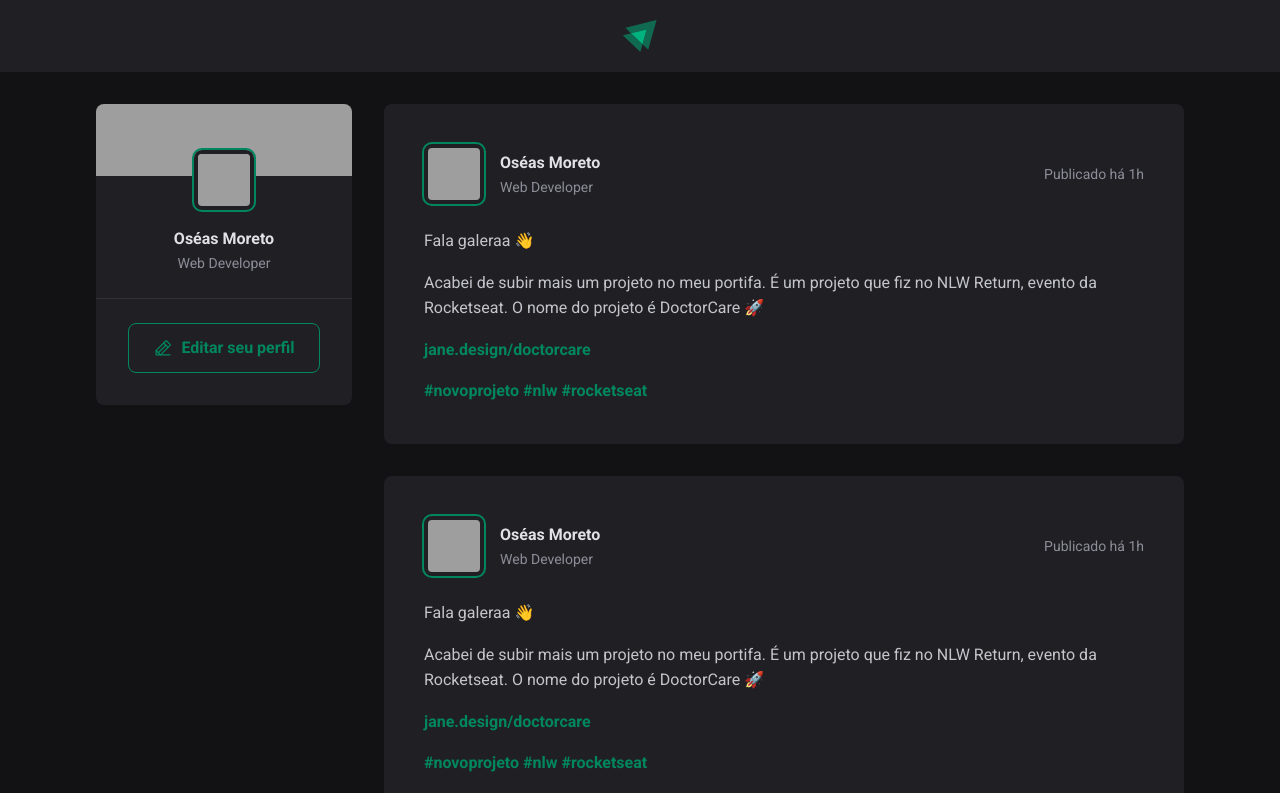
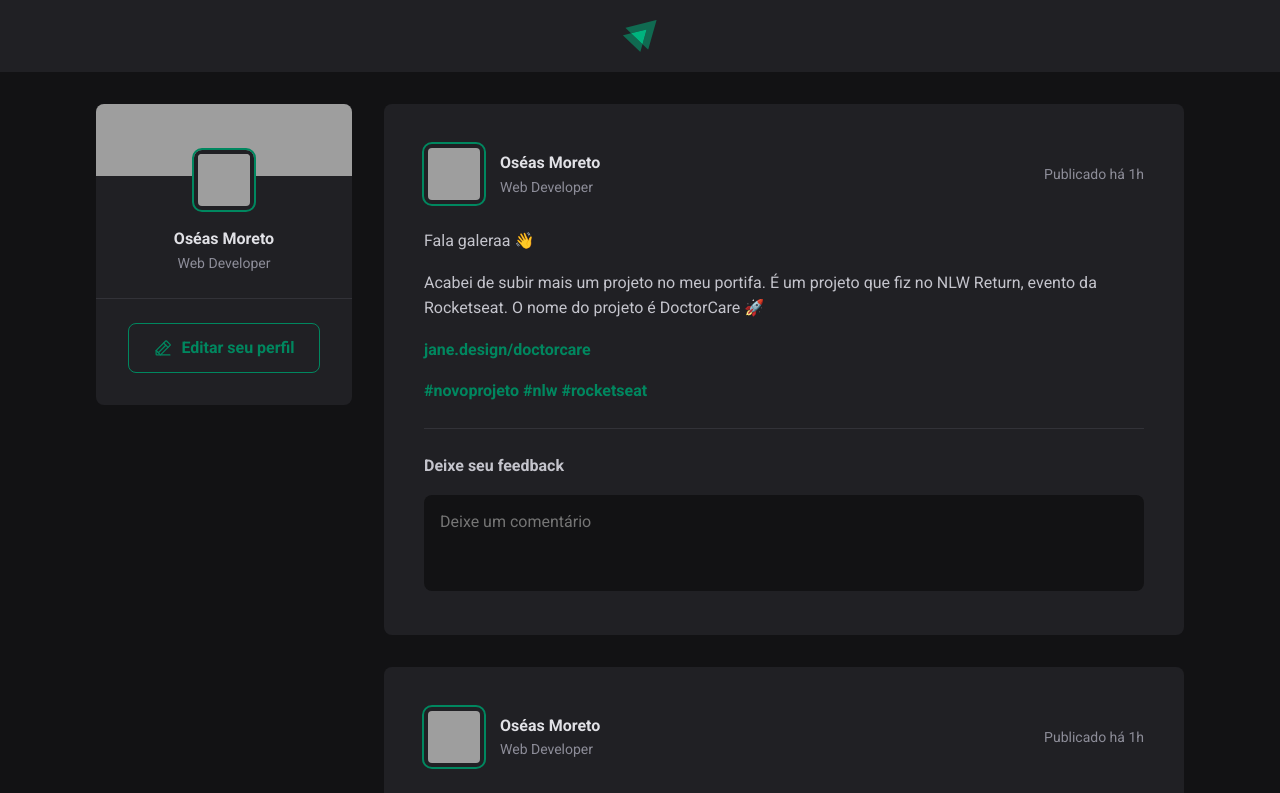
Before and after one commit to oseasmoreto/rocketseat-curso-react-projeto-01, a React (Vite) app: page / in a window 1280 px wide. Shown: the top 793 px of the page. Built offline with nearby package versions, Linux system fonts and the light colour scheme; grey boxes are pictures that could not be loaded.

Commit message:
Adiciona sessao de comentários do post

```diff
--- a/src/components/Post/index.jsx
+++ b/src/components/Post/index.jsx
@@ -23,6 +23,15 @@
           <a href="">#rocketseat</a>{' '}
         </p>
       </div>
+
+      <form className={styles.commentForm}>
+        <strong>Deixe seu feedback</strong>
+
+        <textarea placeHolder="Deixe um comentário"></textarea>
+        <footer>
+          <button type="submit">Publicar</button>
+        </footer>
+      </form>
     </article>
   )
 }
--- a/src/components/Post/index.module.css
+++ b/src/components/Post/index.module.css
@@ -65,6 +65,60 @@
   color: var(--green-500);
   text-decoration: none;
 }
+
 .content a:hover{
   color: var(--green-300);
 }
+
+.commentForm{
+  width:100%;
+  margin-top: 1.5rem;
+  padding-top: 1.5rem;
+  border-top: 1px solid var(--gray-600);
+}
+
+.commentForm > strong{
+  line-height: 1.6;
+  color: var(--green-100);
+}
+
+.commentForm > textarea{
+  width: 100%;
+  background: var(--gray-900);
+  border:0;
+  resize: none;
+  height: 6rem;
+  padding: 1rem;
+  border-radius: 8px;
+  color: var(--gray-100);
+  line-height: 1.4;
+  margin-top: 1rem;
+}
+
+.commentForm footer{
+  visibility: hidden;
+  max-height: 0;
+}
+
+.commentForm:focus-within footer{
+  visibility: visible;
+  max-height: none;
+}
+
+
+.commentForm  button[type="submit"] {
+  padding: 1rem 1.5rem;
+  margin-top: 1rem;
+  border-radius: 8px;
+  border:0;
+  background: var(--green-500);
+  color: var(--white);
+  font-weight: bold;
+  cursor: pointer;
+
+  transition: all 0.1s;
+}
+
+.commentForm  button[type="submit"]:hover{
+  background: var(--green-300);
+}
--- a/src/global.css
+++ b/src/global.css
@@ -10,6 +10,11 @@
 
   --green-300: #00837E;
   --green-500: #00875f;
+}
+
+:focus{
+  outline:transparent;
+  box-shadow: 0 0 0 2px var(--green-500);
 }
 
 * {
```
